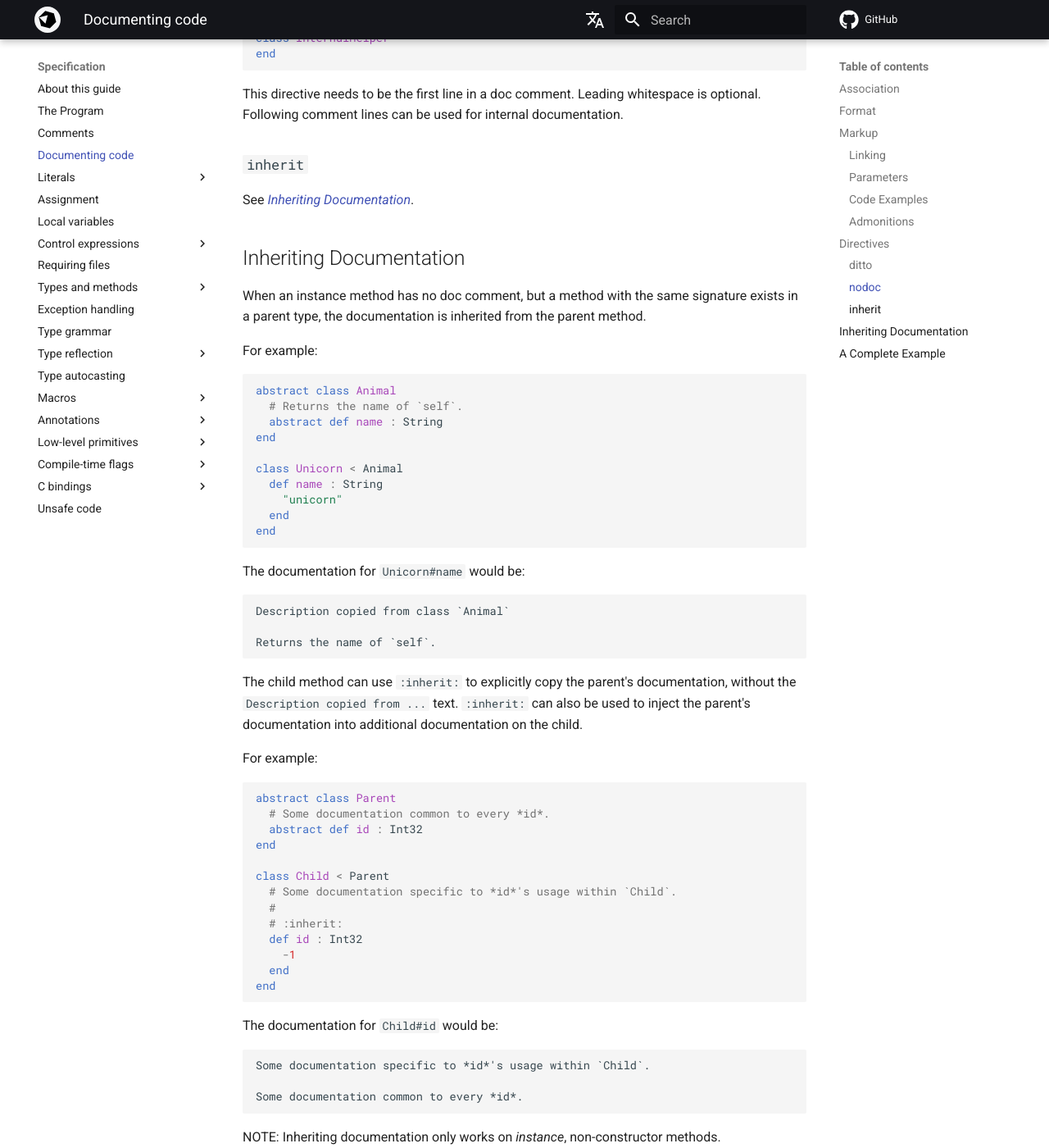
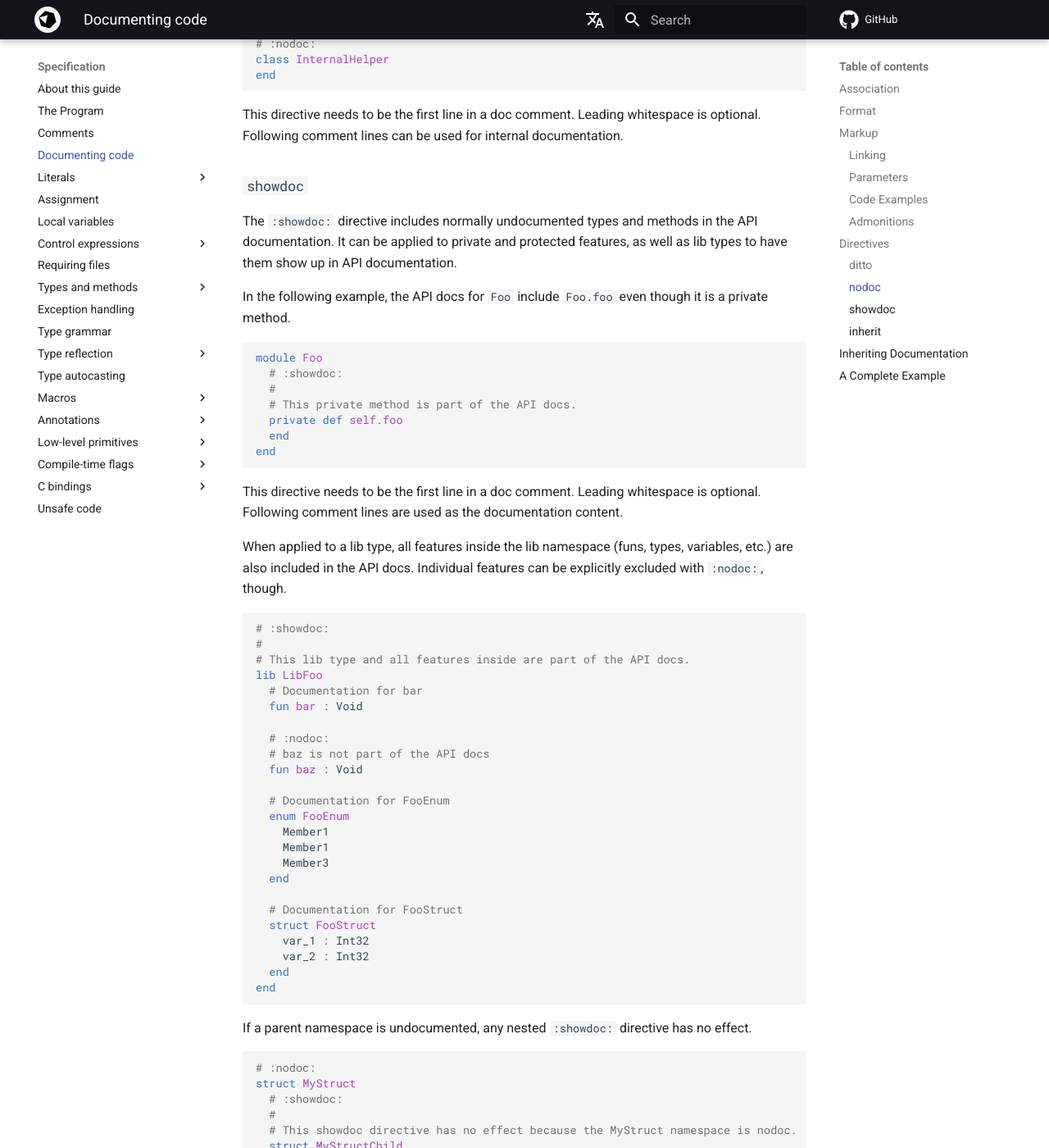
Before and after one commit to crystal-lang/crystal-book, an MkDocs documentation site: the page built from docs/syntax_and_semantics/documenting_code.md, in a window 1280 px wide and 1400 px high, scrolled down 4331 px. Shown: the whole window at 82% size. Built offline with MkDocs 1.6.1 and Material for MkDocs 9.7.7, drawn with Linux system fonts in a browser that asks for light colours; nearby versions of some CDN libraries; library files that are not in the unit come from our copies; comment, search, counter and statistics services are not loaded; the version menu is left out; some of the changed text lies outside the part shown.

Commit message:
Add documentation for `:showdoc:` (#824)
Co-authored-by: Julien Portalier <julien@portalier.com>

````diff
--- a/docs/syntax_and_semantics/documenting_code.md
+++ b/docs/syntax_and_semantics/documenting_code.md
@@ -4,7 +4,9 @@ Documentation for API features can be written in code comments directly
 preceding the definition of the respective feature.
 
 By default, all public methods, macros, types and constants are
-considered part of the API documentation.
+considered part of the API documentation. Lib types and non-public features
+are excluded by default. Inclusion is configurable with the [`:nodoc:`](#nodoc)
+and [`:showdoc:`](#showdoc) directives.
 
 TIP:
 The compiler command [`crystal docs`](../man/crystal/README.md#crystal-docs)
@@ -204,6 +206,83 @@ This directive needs to be the first line in a doc comment. Leading whitespace i
 optional.
 Following comment lines can be used for internal documentation.
 
+### `showdoc`
+
+The `:showdoc:` directive includes normally undocumented types and methods in
+the API documentation.
+It can be applied to private and protected features, as well as lib types to have
+them show up in API documentation.
+
+In the following example, the API docs for `Foo` include `Foo.foo` even though it is a private method.
+
+```crystal
+module Foo
+  # :showdoc:
+  #
+  # This private method is part of the API docs.
+  private def self.foo
+  end
+end
+```
+
+This directive needs to be the first line in a doc comment. Leading whitespace is
+optional.
+Following comment lines are used as the documentation content.
+
+When applied to a lib type, all features inside the lib namespace (funs, types,
+variables, etc.) are also included in the API docs.
+Individual features can be explicitly excluded with `:nodoc:`, though.
+
+```crystal
+# :showdoc:
+#
+# This lib type and all features inside are part of the API docs.
+lib LibFoo
+  # Documentation for bar
+  fun bar : Void
+
+  # :nodoc:
+  # baz is not part of the API docs
+  fun baz : Void
+
+  # Documentation for FooEnum
+  enum FooEnum
+    Member1
+    Member1
+    Member3
+  end
+
+  # Documentation for FooStruct
+  struct FooStruct
+    var_1 : Int32
+    var_2 : Int32
+  end
+end
+```
+
+If a parent namespace is undocumented, any nested `:showdoc:` directive
+has no effect.
+
+```crystal
+# :nodoc:
+struct MyStruct
+  # :showdoc:
+  #
+  # This showdoc directive has no effect because the MyStruct namespace is nodoc.
+  struct MyStructChild
+  end
+end
+
+# Implicitly nodoc
+lib LibFoo
+  # :showdoc:
+  #
+  # This showdoc directive has no effect because the LibFoo namespace is implicitly undocumented.
+  # If LibFoo had a showdoc directive, the showdoc directive here would be redundant.
+  fun bar : Void
+end
+```
+
 ### `inherit`
 
 See [*Inheriting Documentation*](#inheriting-documentation).
````
